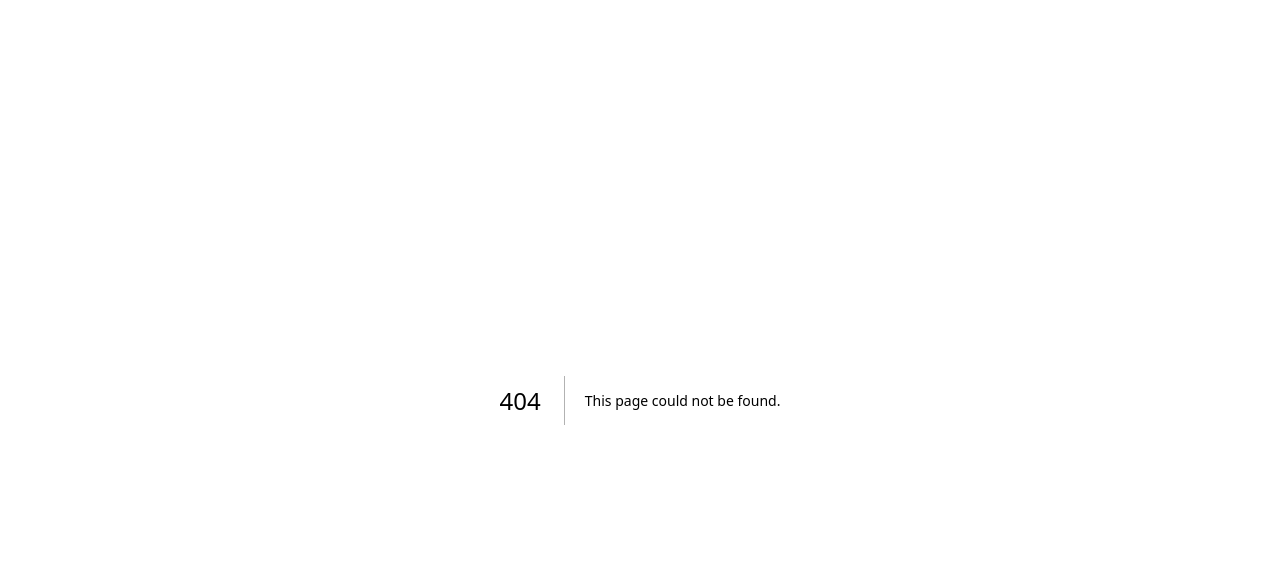
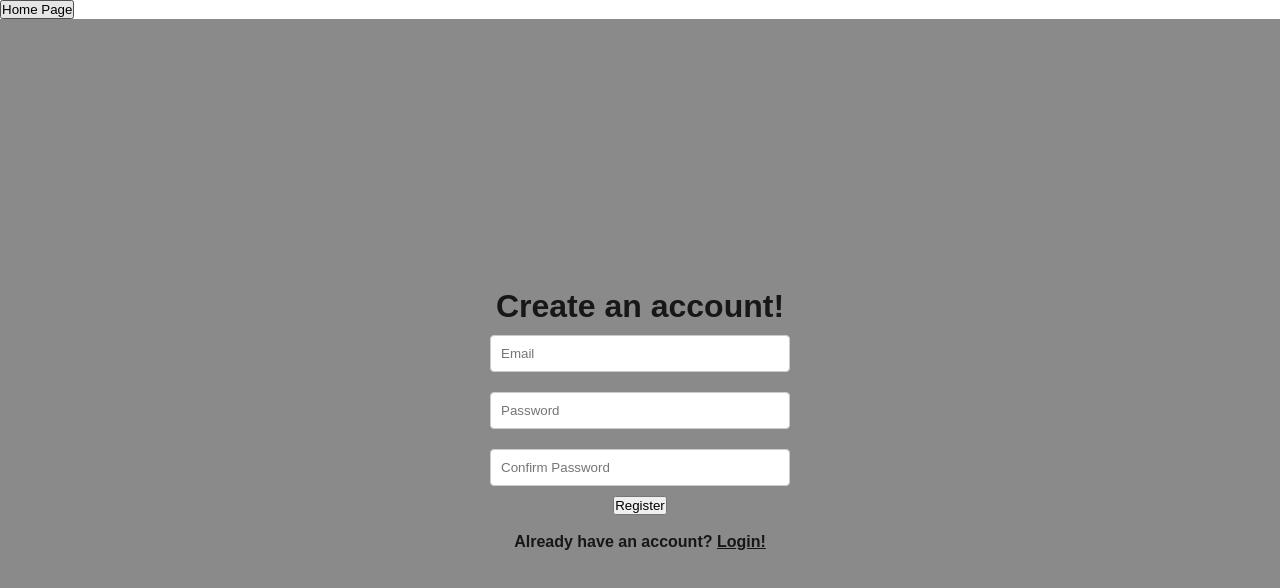
Before and after one commit to LaneLR/news-aggregator-app, a Next.js app: page /register in a window 1280 px wide. Before the commit this address had no page. Shown: the top 588 px of the page. Built offline with nearby package versions, Linux system fonts and the light colour scheme.

Commit message:
made register page and functionality

```diff
--- /dev/null
+++ b/src/app/register/page.js
@@ -0,0 +1,102 @@
+"use client";
+import Link from "next/link";
+import { useState } from "react";
+import styled from "styled-components";
+
+const Wrapper = styled.div`
+  display: flex;
+  align-items: center;
+  justify-content: space-evenly;
+  height: 100vh;
+  width: 100vw;
+  background-color: rgb(138, 138, 138);
+`;
+
+const FormWrapper = styled.form`
+  display: flex;
+  flex-direction: column;
+  align-items: center;
+  justify-content: center;
+  height: 100%;
+  background-color: inherit;
+`;
+
+const LoginFormInput = styled.input`
+  width: 300px;
+  padding: 10px;
+  margin: 10px 0;
+  border: 1px solid #ccc;
+  border-radius: 4px;
+`;
+
+export default function RegisterPage() {
+  const [error, setError] = useState(null);
+
+  async function handleCreateUser(e) {
+    e.preventDefault();
+    const formData = new FormData(e.target);
+    const email = formData.get("email");
+    const password = formData.get("password");
+    const confirmPassword = formData.get("confirmPassword");
+
+    if (password !== confirmPassword) {
+      setError("Passwords do not match");
+      return;
+    }
+
+    try {
+      const res = await fetch("/api/register", {
+        method: "POST",
+        headers: { "Content-Type": "application/json" },
+        body: JSON.stringify({ email, password }),
+      });
+
+      const data = await res.json();
+
+      if (!res.ok) {
+        setError(data.error || "Failed to create account");
+        return;
+      }
+
+      console.log("User created:", data);
+      // Optionally redirect or show success
+    } catch (err) {
+      setError("Something went wrong");
+      console.error(err);
+    }
+  }
+
+  return (
+    <>
+      <Link href="/">
+        <button>Home Page</button>
+      </Link>
+      <Wrapper>
+        <FormWrapper onSubmit={handleCreateUser}>
+          <h1>Create an account!</h1>
+
+          <LoginFormInput name="email" type="email" placeholder="Email" required />
+          <LoginFormInput name="password" type="password" placeholder="Password" required />
+          <LoginFormInput
+            name="confirmPassword"
+            type="password"
+            placeholder="Confirm Password"
+            required
+          />
+
+          <button type="submit">Register</button>
+
+          {error && <p style={{ color: "red" }}>{error}</p>}
+
+          <br />
+          <h4>
+            Already have an account?{" "}
+            <Link href="/login">
+              <u>Login!</u>
+            </Link>
+          </h4>
+        </FormWrapper>
+      </Wrapper>
+    </>
+  );
+}
```
